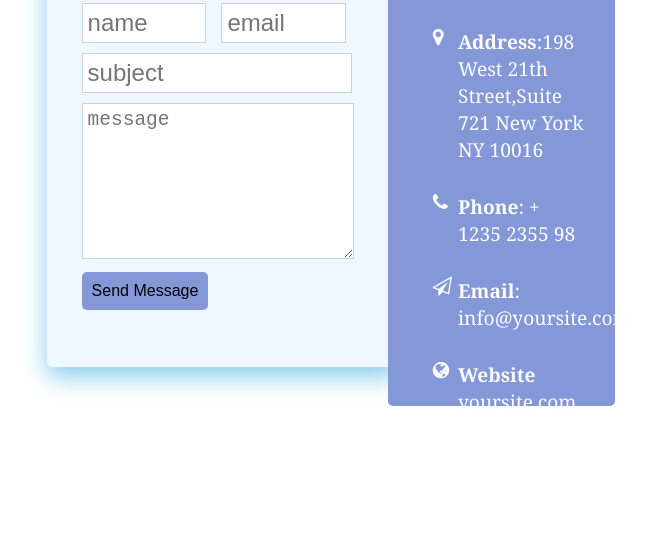
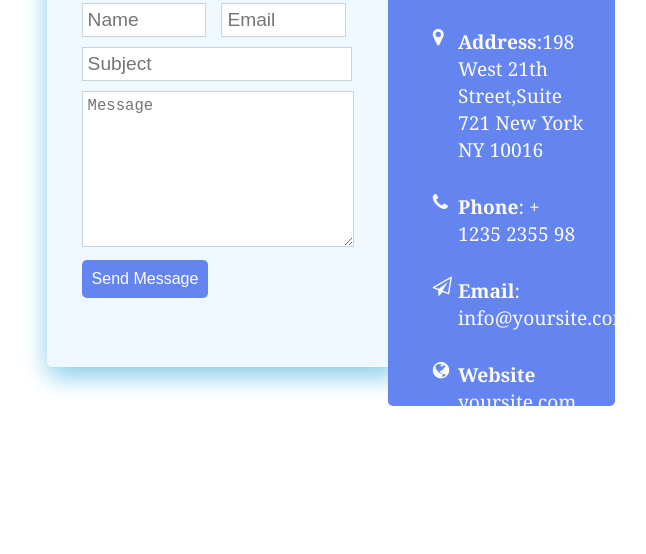
Before and after one commit to Aegona-Ltd/Java-Spring2023, a plain HTML site: page html/contactform01.html in a window 1280 px wide. Shown: the part 262-816 px from the top of the page, without its empty margins (309-955 px from the left). Drawn offline with Linux system fonts and the light colour scheme.

Commit message:
update css for beauty

```diff
--- a/css/contactform01.css
+++ b/css/contactform01.css
@@ -25,7 +25,7 @@
 
 }
 .containerinfoform{
-    background-color: rgb(132, 152, 216) ;
+    background-color: rgb(100 132 239);
     border-radius: 5px;
     vertical-align: middle;
     align-self: center;
@@ -51,7 +51,7 @@
 }
 .containerfillformbodychilren input{
     border: 0.1px #cad3db solid;
-    font-size: 1.5em;
+    font-size: 1.2em;
     padding: 5px;
     height: auto;
     width: 100%;
@@ -67,7 +67,7 @@
 }
 .field input{
     border: 0.1px #cad3db solid;
-    font-size: 1.5em;
+    font-size: 1.2em;
     padding: 5px;
     width: 100%;
 }
@@ -78,7 +78,7 @@
 }
 textarea{
     border: 0.1px #cad3db solid;
-    font-size: 1.5em;
+    font-size: 1.2em;
     padding: 5px;
     height: 100%;
     width: 100%;
@@ -93,7 +93,8 @@ textarea{
     padding: 5px;
 }
 .buttonfooterform button{
-    background-color: rgb(132, 152, 216);
+    color: white;
+    background-color: rgb(100 132 239);
     border: none;
     padding: 10px;
     font-size: 1em;
--- a/html/contactform01.html
+++ b/html/contactform01.html
@@ -16,11 +16,11 @@
                     <div class="containerfillformheader"><h2>Get in touch</h2></div>
                     <div class="containerfillformbody">
                         <div class="containerfillformbodychilren">
-                            <input type="text" placeholder="name">
-                            <input class="inputemail" type="text" placeholder="email">
+                            <input type="text" placeholder="Name">
+                            <input class="inputemail" type="text" placeholder="Email">
                         </div>
-                        <div class="field"><input type="text" placeholder="subject"></div>
-                        <div class="fieldtextarea"><textarea type="text" placeholder="message"></textarea></div>
+                        <div class="field"><input type="text" placeholder="Subject"></div>
+                        <div class="fieldtextarea"><textarea type="text" placeholder="Message"></textarea></div>
                     </div>
                     <div class="containerfillformfooter">
                         <div class="buttonfooterform">
```
